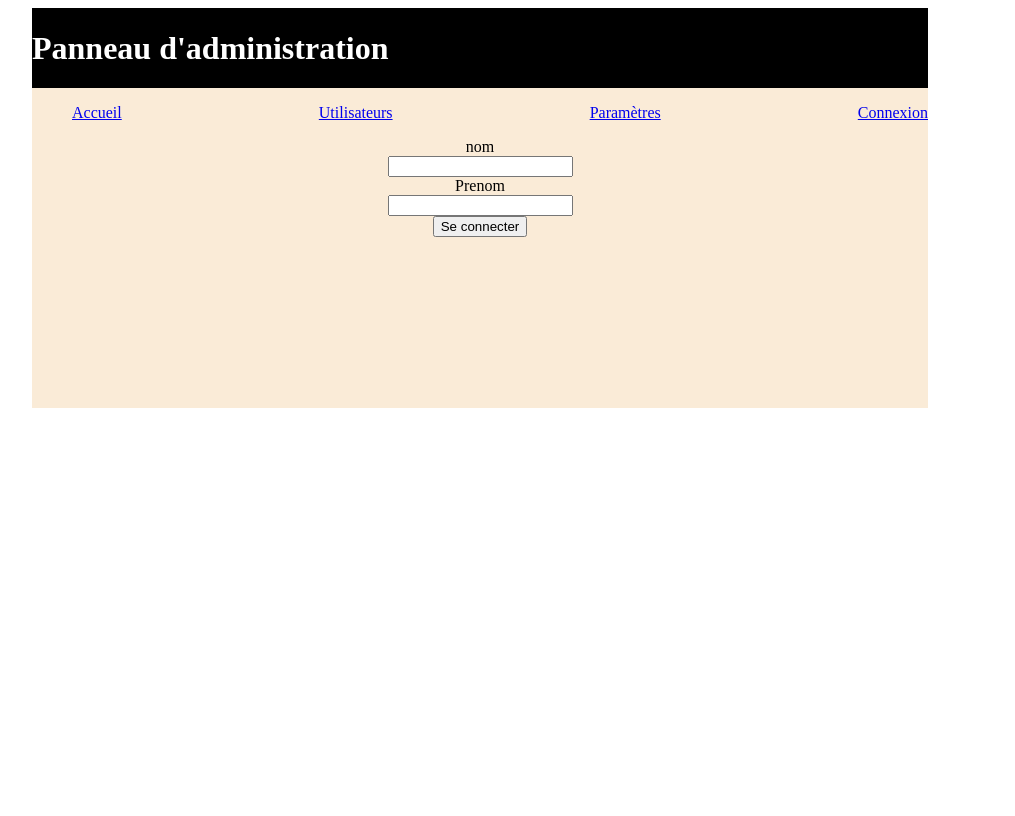
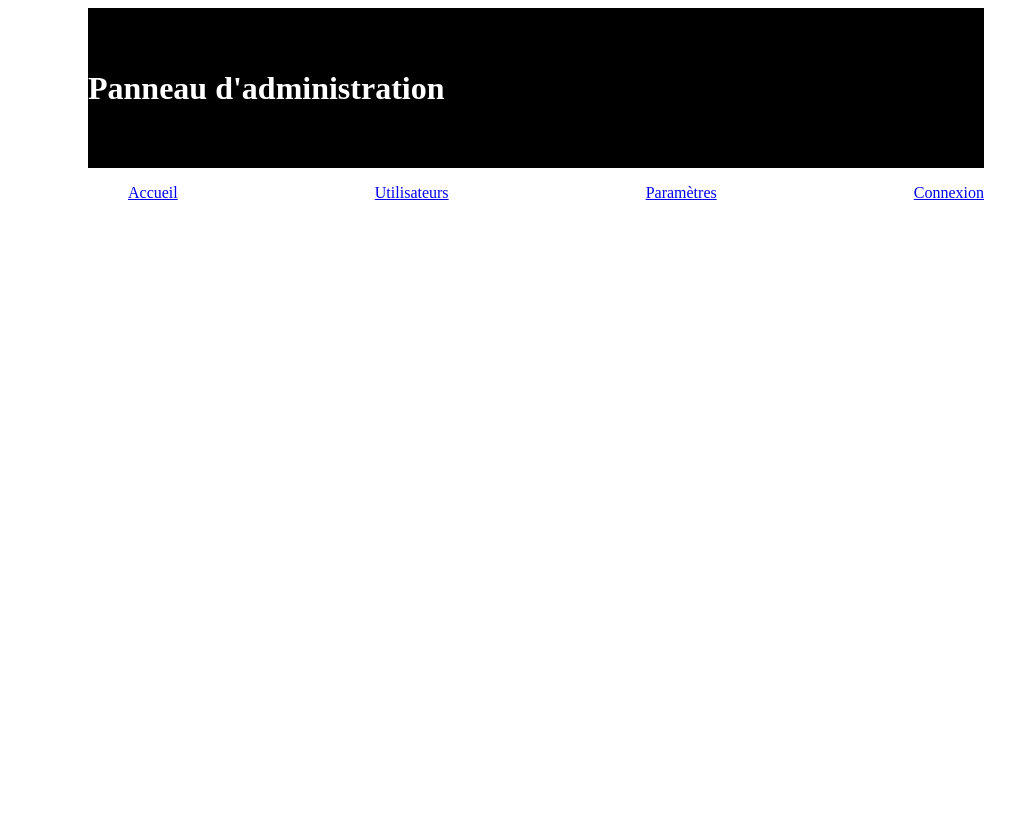
Before and after one commit to jamaltaibi/Panneauadmi, a PHP site: page / in a window 1280 px wide. Shown: the whole page, without its empty margins (168-1183 px from the left). Run offline with PHP 8.4, Linux system fonts and the light colour scheme.

Commit message:
exopanneauadmi

```diff
--- a/php/index.php
+++ b/php/index.php
@@ -1,5 +1,7 @@
 <?php
 session_start();
+$_SESSION["ident"] = "jamal";
+$_SESSION["mdp"] = "jam123";
 ?>
 
 <!DOCTYPE html>
@@ -8,32 +10,157 @@ session_start();
     <meta charset="UTF-8">
     <meta name="viewport" content="width=device-width, initial-scale=1.0">
     <title>Admin</title>
-    <link rel="stylesheet" href="styles.css">
+    <link rel="stylesheet" href="styless.css">
 </head>
 <body>
 
-    <div class="admi">
-        <h1>Panneau d'administration</h1>
-        <ul>
-            <a href="?page=accueil"> <li>Accueil</li> </a>
-            <a href="?page=utilisateurs"> <li>Utilisateurs</li> </a>
-            <a href="?page=paramètres"> <li>Paramètres</li> </a>
-            <a href="?page=connexion"> <li>Connexion</li> </a>
-        </ul>
-        <label for="">nom</label>
-        <form action="">
-            <input type="text" id="name" name="user_name" />
-        </form>
-        <label for="">Prenom</label>
-        <form action="">
-            <input type="text" id="name" name="user_name" />
-        </form>
-        <form action="">
-            <input type="submit" value = "Se connecter">
-        </form>
-    </div>
+    <h1>Panneau d'administration</h1>
+    <ul>
+        <a href="?page=accueil"> <li>Accueil</li> </a>
+        <a href="?page=utilisateurs"> <li>Utilisateurs</li> </a>
+        <a href="?page=paramètres"> <li>Paramètres</li> </a>
+
+
+        <?php
+        if (!isset ($_SESSION ['connexionok']) || $_SESSION ['connexionok'] == false ){
+         echo'<a href="?page=connexion"> <li>Connexion</li> </a>';}
+
+        if (isset ($_SESSION ['connexionok']) && $_SESSION ['connexionok'] == true){
+            echo '<a href="?page=deconnexion"> <li>Deconnexion</li> </a>';
+            } ?>
+    </ul>
 
     <?php
+
+
+        if (isset ($_GET ['page']) && $_GET['page'] == 'accueil'){
+
+
+           if (isset($_POST["ident"]) && isset($_POST["mdp"])) {
+                if ($_POST["ident"] == $_SESSION["ident"] && $_POST["mdp"] == $_SESSION["mdp"]){
+                $_SESSION["connexionok"] = true;
+            } else {
+                $_SESSION["connexionok"] = false;
+                echo'Identifiant ou mot de passe incorect';
+                }
+            };
+
+
+            if (isset ($_SESSION ['connexionok']) && $_SESSION['connexionok'] == false){
+
+                echo"<h3 class='pasco'> vous devais etre connecter pour avoir accés </h3>";
+            }
+
+            if (isset ($_SESSION ['connexionok']) && $_SESSION['connexionok'] == true){
+                echo"Welcome dans l'accueil";
+            }
+        }
+
+
+
+        if (isset ($_GET ['page']) && $_GET['page'] == 'utilisateurs'){
+
+            if (isset ($_SESSION ['connexionok']) && $_SESSION['connexionok'] == false){
+
+                echo"<h3 class='pasco'> vous devais etre connecter pour avoir accés </h3>";
+            }
+
+            if (isset ($_SESSION ['connexionok']) && $_SESSION['connexionok'] == true){
+                echo" Bienvenue, ";
+                echo '<h2 class="modif"> Vos information utilisateurs </h2>';
+
+            if (isset($_SESSION["Nom"])){
+                echo' Nom : '. $_SESSION["Nom"].'<br>';
+            }
+            if (isset($_SESSION["Prénom"])){
+                echo' Prénom : '. $_SESSION["Prénom"].'<br>';
+            }
+            if (isset($_SESSION["Age"])){
+                echo' Age : '. $_SESSION["Age"].' ans '.'<br>';
+            }
+            if (isset($_SESSION["role"])){
+                echo' role : '. $_SESSION["role"];
+            }
+            }
+
+        }
+
+
+        if (isset ($_GET ['page']) && $_GET['page'] == 'paramètres'){
+
+            if (isset ($_SESSION ['connexionok']) && $_SESSION['connexionok'] == false){
+
+                echo"<h3 class='pasco'> vous devais etre connecter pour avoir accés </h3>";
+            }
+
+            if (isset ($_SESSION ['connexionok']) && $_SESSION['connexionok'] == true){
+                echo' <h2 class="modif"> Modification de vos paramètres </h2>';
+                echo'
+                    <form class="para" method="POST">
+
+                        <label for="">Nom</label>
+                        <input type="text" id="Nom" name="Nom"/>
+
+                        <label for="">Prénom</label>
+                        <input type="text" id="Prénom" name="Prénom"/>
+
+                        <label for="">Age</label>
+                        <input type="number" id="" name="Age">
+
+                        <label for="">Rôle</label>
+                        <input type="text" name="role" id="role">
+
+                        <input type="submit" name ="modif" value = "Modifier">
+                    </form>';
+
+                if (isset($_POST['modif'])){
+                    $_SESSION["Nom"] = $_POST["Nom"];
+                    $_SESSION["Prénom"] = $_POST["Prénom"];
+                    $_SESSION["Age"] = $_POST["Age"];
+                    $_SESSION["role"] = $_POST["role"];
+                }
+
+            }
+        }
+
+        if (isset ($_GET ['page']) && $_GET['page'] == 'connexion'){
+
+            echo '
+            <form method="POST">
+                <label for="">Identifiant</label> <br>
+                <input type="text" id="ident" name="ident"/> <br>
+                <label for="">Mot de Passe</label> <br>
+                <input type="password" id="mdp" name="mdp"/> <br>
+                <input type="submit" value = "Se connecter">
+            </form>';
+
+
+            if (isset($_POST["ident"]) && isset($_POST["mdp"])) {
+                if ($_POST["ident"] == $_SESSION["ident"] && $_POST["mdp"] == $_SESSION["mdp"])
+                 {
+                $_SESSION["connexionok"] = true;
+            }
+             else {
+                $_SESSION["connexionok"] = false;
+                echo'Identifiant ou mot de passe incorect';
+                }
+            };
+
+            if (isset ($_SESSION ['connexionok']) && $_SESSION['connexionok'] == false){
+
+                echo"<h3 class='pasco'> vous n'etes pas connecter </h3>";
+            }
+
+            if (isset ($_SESSION ['connexionok']) && $_SESSION['connexionok'] == true){
+                echo' Welcome Jamal';
+            }
+        }
+
+        if (isset ($_GET ['page']) && $_GET['page'] == 'deconnexion'){
+
+            session_destroy();
+        }
+
 
     ?>
 
--- a/php/styles.css
+++ b/php/styless.css
@@ -1,8 +1,7 @@
 body{
     height: 100vh;
-    width: 100vw;
-    display: flex;
-    justify-content: center;
+    width: 70vw;
+    margin-left: 20vw;
 }
 
 h1{
@@ -15,22 +14,19 @@ h1{
     align-items: center;
 }
 
-.admi{
-    height: 50vh;
-    width:70vw ;
-    background-color:antiquewhite;
-}
-
 ul{
     display: flex;
     justify-content:space-between;
     list-style-type: none;
 }
-label{
+.pasco{
+    background-color: aqua;
     display: flex;
     justify-content: center;
 }
-form{
+.para{
     display: flex;
     justify-content: center;
+
+
 }
```
